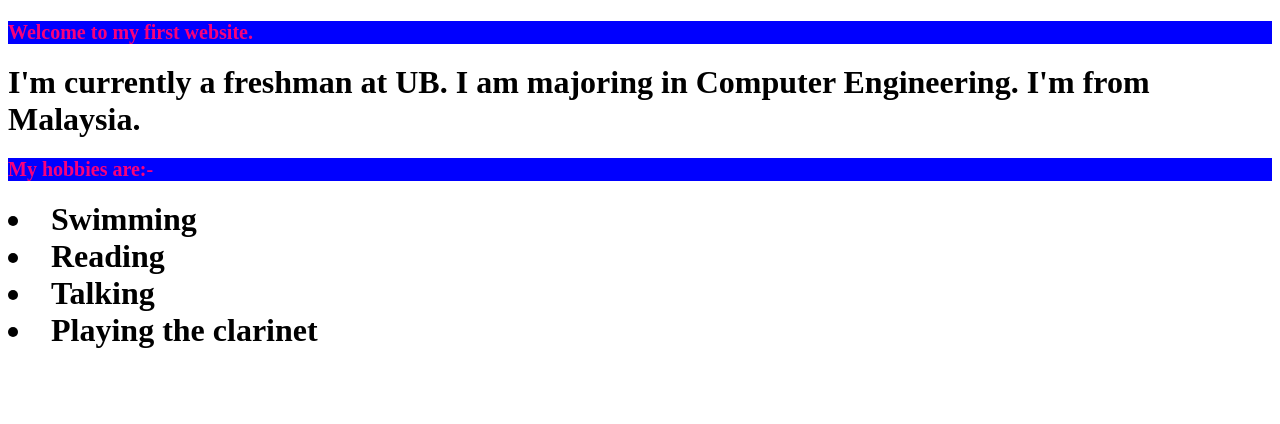
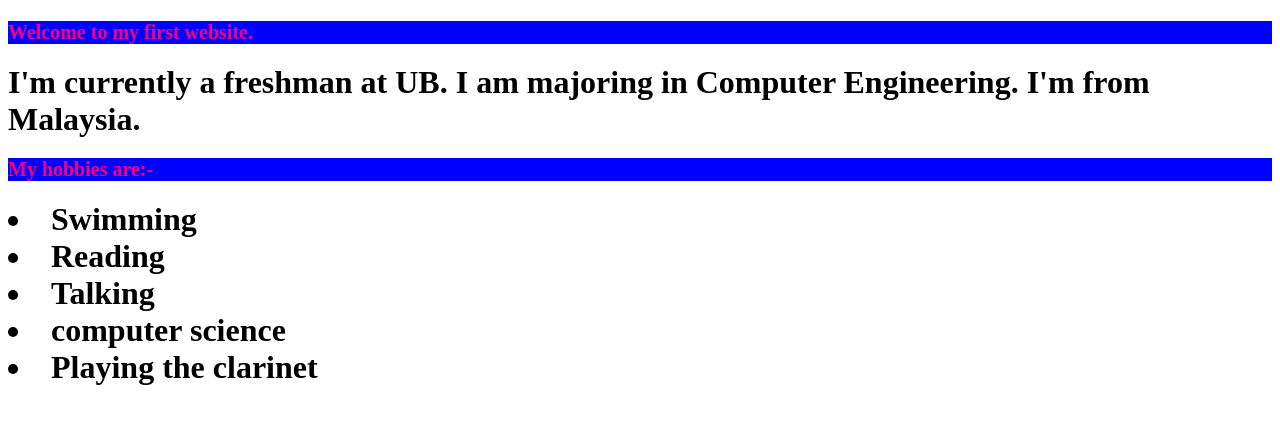
Before and after one commit to haemanthisree/haemanthisree.github.io, a plain HTML site: page index.html in a window 1280 px wide. Drawn offline with Linux system fonts and the light colour scheme.

Commit message:
CS update

```diff
--- a/index.html
+++ b/index.html
@@ -18,6 +18,7 @@
 		<li> Swimming</li>
 		<li> Reading</li>
 		<li> Talking</li>
+		<li> computer science</li>
 		<li> Playing the clarinet</li>
 	</u1>
 
```
